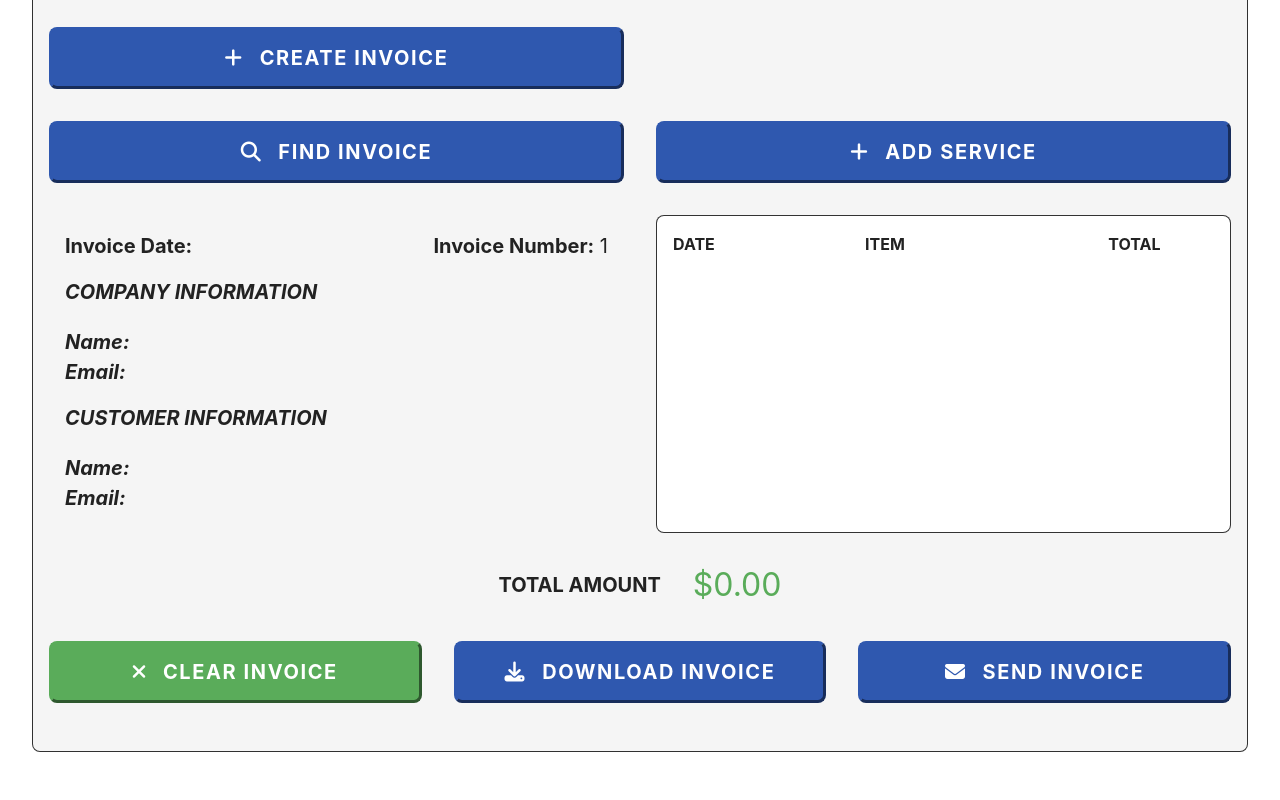
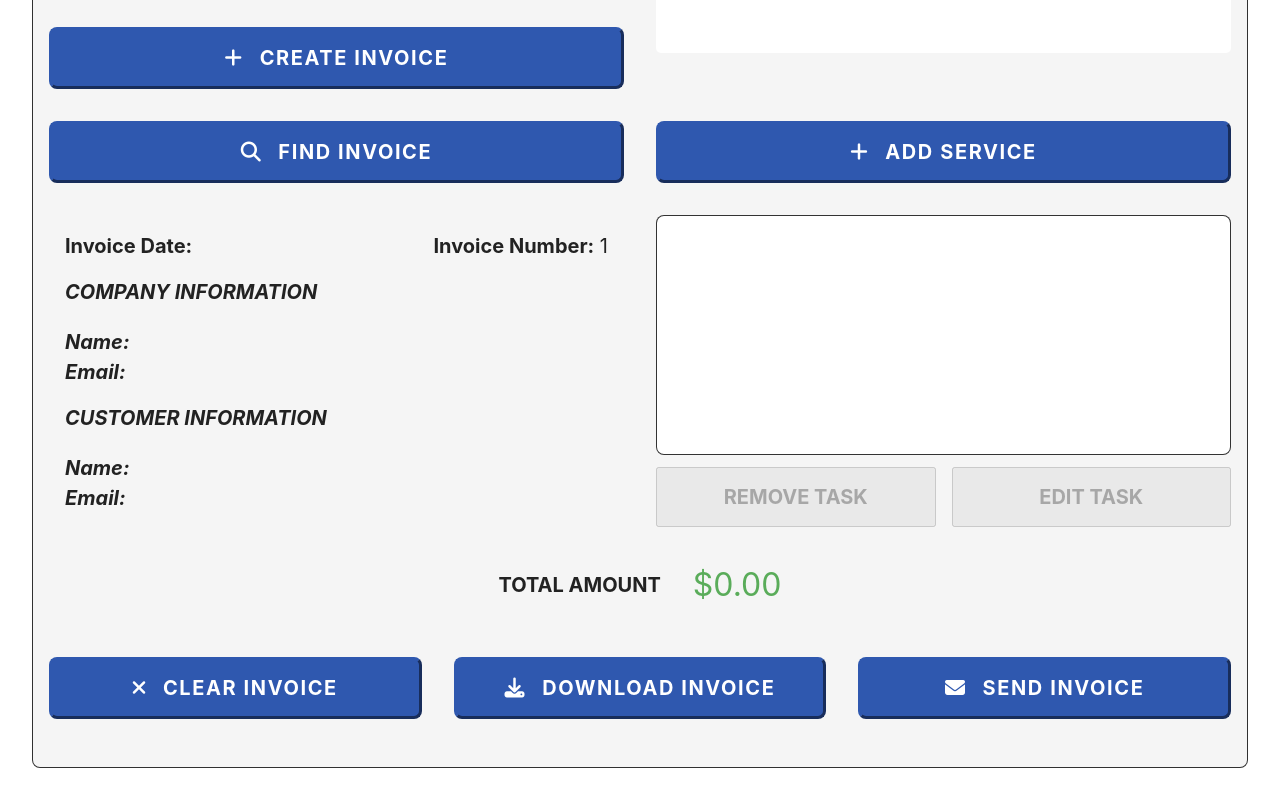
Before and after one commit to casserole27/invoice-tracker, a React (Vite) app: page / in a window 1280 px wide. Shown: the part 642-1442 px from the top of the page. Built offline with nearby package versions, Linux system fonts and the light colour scheme.

Commit message:
Add remove service functionality.

```diff
--- a/src/App.css
+++ b/src/App.css
@@ -87,7 +87,7 @@ button {
   padding: 1.5em .75em;
 }
 
-button {
+button:not(:disabled) {
   cursor: pointer;
   font-family: 'Inter', sans-serif;
   font-weight: 700;
@@ -106,13 +106,19 @@ button {
   align-items: center;
 }
 
-button:hover {
+button:hover:not(:disabled) {
   background: var(--hover-blue);
   border: 3px outset var(--hover-blue);
 }
 
-button:hover > * {
+button:hover:not(:disabled) > * {
   background: var(--hover-blue);
+}
+
+button:disabled {
+  font-family: 'Inter', sans-serif;
+  font-weight: 700;
+  text-transform: uppercase;
 }
 
 table {
@@ -287,10 +293,10 @@ textarea::placeholder {
   margin-bottom: var(--small);
 
 
-  display: grid;
+  /* display: grid;
   grid-template-columns: 10rem 2fr 1fr;
   column-gap: 2rem;
-  align-items: right;
+  align-items: right; */
 }
 
 .task-info-container > * {
--- a/src/Components/InvoiceDisplay/ServiceItemsInfo.tsx
+++ b/src/Components/InvoiceDisplay/ServiceItemsInfo.tsx
@@ -1,32 +1,72 @@
+import { useState } from "react";
 import type { InvoiceData, ServiceData } from "../../types/InvoiceTrackerTypes";
 import { calculateTotalServiceAmount, formattedTotal } from "../../utils/totalServiceAmount";
 
-export default function ServiceItemsInfo({ invoiceData }: {invoiceData: InvoiceData}) {
+interface ServiceItemsInfoProps {
+  invoiceData: InvoiceData,
+  setInvoiceData: React.Dispatch<React.SetStateAction<InvoiceData>>;
+}
+
+export default function ServiceItemsInfo({
+  invoiceData,
+  setInvoiceData
+}: ServiceItemsInfoProps) {
   const { services } = invoiceData;
+  const [serviceId, setServiceId] = useState<number>(0);
+
+  const handleRemoveTask = () => {
+    const newServiceArray = services.filter((service: ServiceData) => service.id !== serviceId);
+      setInvoiceData(prev => ({
+        ...prev,
+        services: newServiceArray
+      }));
+  };
 
 return (
+  <div>
     <section className="task-info-container">
       <div>
-      <h4>Date</h4>
-      {services.map((service: ServiceData) => (
+        {services.map((service: ServiceData) => {
+          const total = calculateTotalServiceAmount(service);
+          return (
+            <div style={{ display: 'grid', gridTemplateColumns: 'auto auto 1fr auto', columnGap: '1rem' }}>
+              <input
+                type="checkbox"
+                name='task'
+                aria-label="select task"
+                value={service.id}
+                onChange={(e) => {
+                  if(e.target.checked) {
+                    setServiceId(service.id)
+                  } else {
+                    setServiceId(0);
+                  }
+                }}
+              />
               <p key={service.id}>
                 <time dateTime={service.serviceDate}>{service.serviceDate}</time>
               </p>
-      ))}
+              <p key={service.id}>{service.description}</p>
+              <p key={service.id} className="total-amount">{formattedTotal(total)}</p>
             </div>
-    <div>
-      <h4>Item</h4>
-      {services.map((service: ServiceData) => (
-        <p key={service.id}>{service.description}</p>
-      ))}
-    </div>
-    <div>
-      <h4 className="total-header">Total</h4>
-      {services.map((service: ServiceData) => {
-        const total = calculateTotalServiceAmount(service);
-        return <p key={service.id} className="total-amount">{formattedTotal(total)}</p>;
+          );
         })}
       </div>
     </section>
+    <section style={{ display: 'flex', gap: '1rem' }}>
+      <button
+        disabled={services.length === 0 || serviceId === 0}
+        onClick={handleRemoveTask}
+        >
+          remove task
+      </button>
+      <button
+        disabled={services.length === 0 || serviceId === 0}
+        onClick={() => alert('Coming soon! :)')}
+      >
+        edit task
+      </button>
+    </section>
+  </div>
   );
 }
--- a/src/Components/InvoiceDisplay/index.tsx
+++ b/src/Components/InvoiceDisplay/index.tsx
@@ -27,7 +27,7 @@ export default function InvoiceDisplay({
   return (
     <div className="invoice-display-container">
       <InvoiceInfo invoiceData={invoiceData} />
-      <ServiceItemsInfo invoiceData={invoiceData} />
+      <ServiceItemsInfo invoiceData={invoiceData} setInvoiceData={setInvoiceData}/>
       <Totals invoiceData={invoiceData} />
       <div className="invoice-display-btns">
         <button
```
Lines whose indentation alone changed are shown as unchanged.
